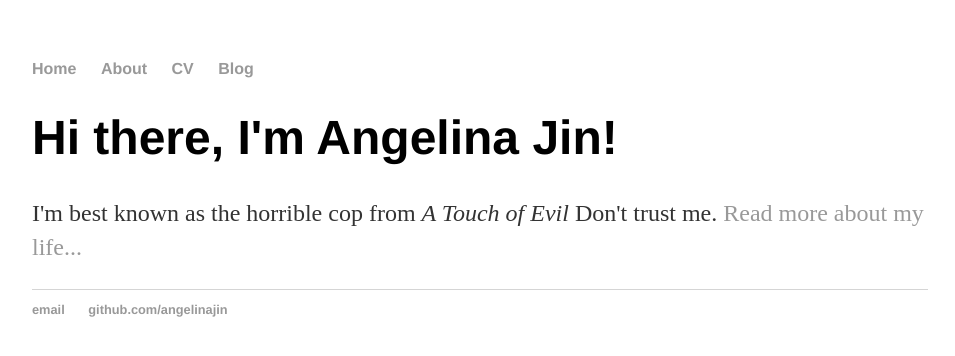
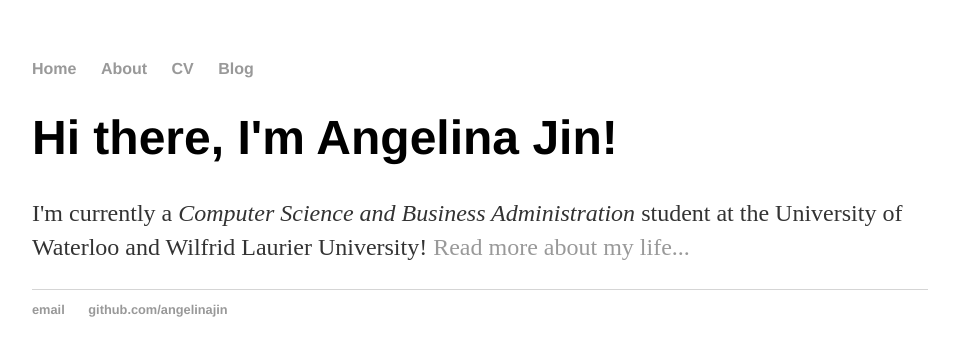
Before and after one commit to angelinajin/angelinajin.github.io, a Jekyll site: the page built from index.html, in a window 1280 px wide. Shown: the top 356 px of the page, without its empty margins (160-1115 px from the left). Built offline with Jekyll 4.4.1, drawn with Linux system fonts in a browser that asks for light colours.

Commit message:
Update index.html

```diff
--- a/index.html
+++ b/index.html
@@ -4,5 +4,6 @@ title: Angelina Jin
 ---
 <div class="blurb">
 	<h1>Hi there, I'm Angelina Jin!</h1>
-	<p>I'm best known as the horrible cop from <em>A Touch of Evil</em> Don't trust me. <a href="/about">Read more about my life...</a></p>
+	<p>I'm currently a <em>Computer Science and Business Administration</em> student at the University of Waterloo and Wilfrid Laurier University!
+		<a href="/about">Read more about my life...</a></p>
 </div><!-- /.blurb -->
```
